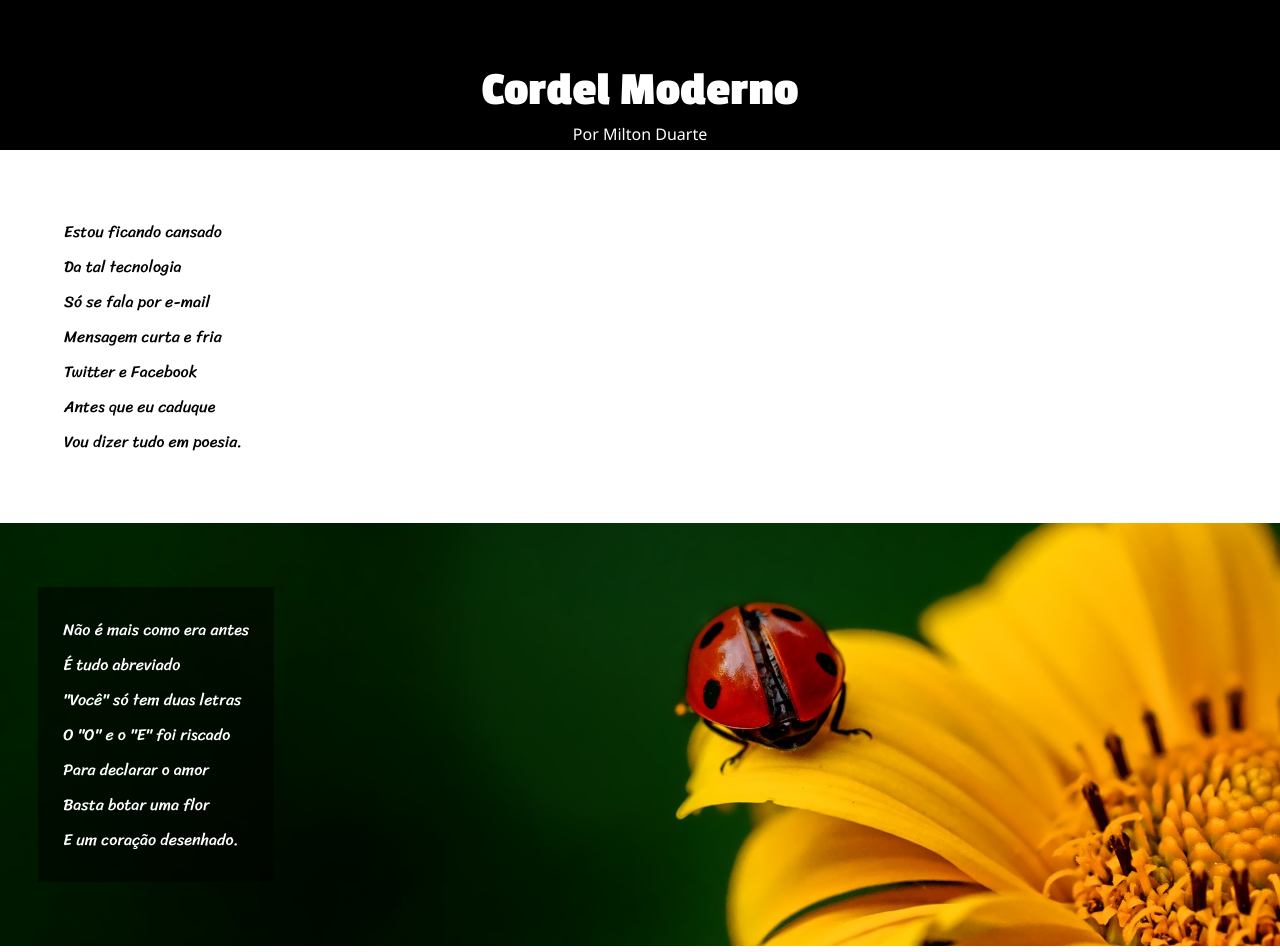
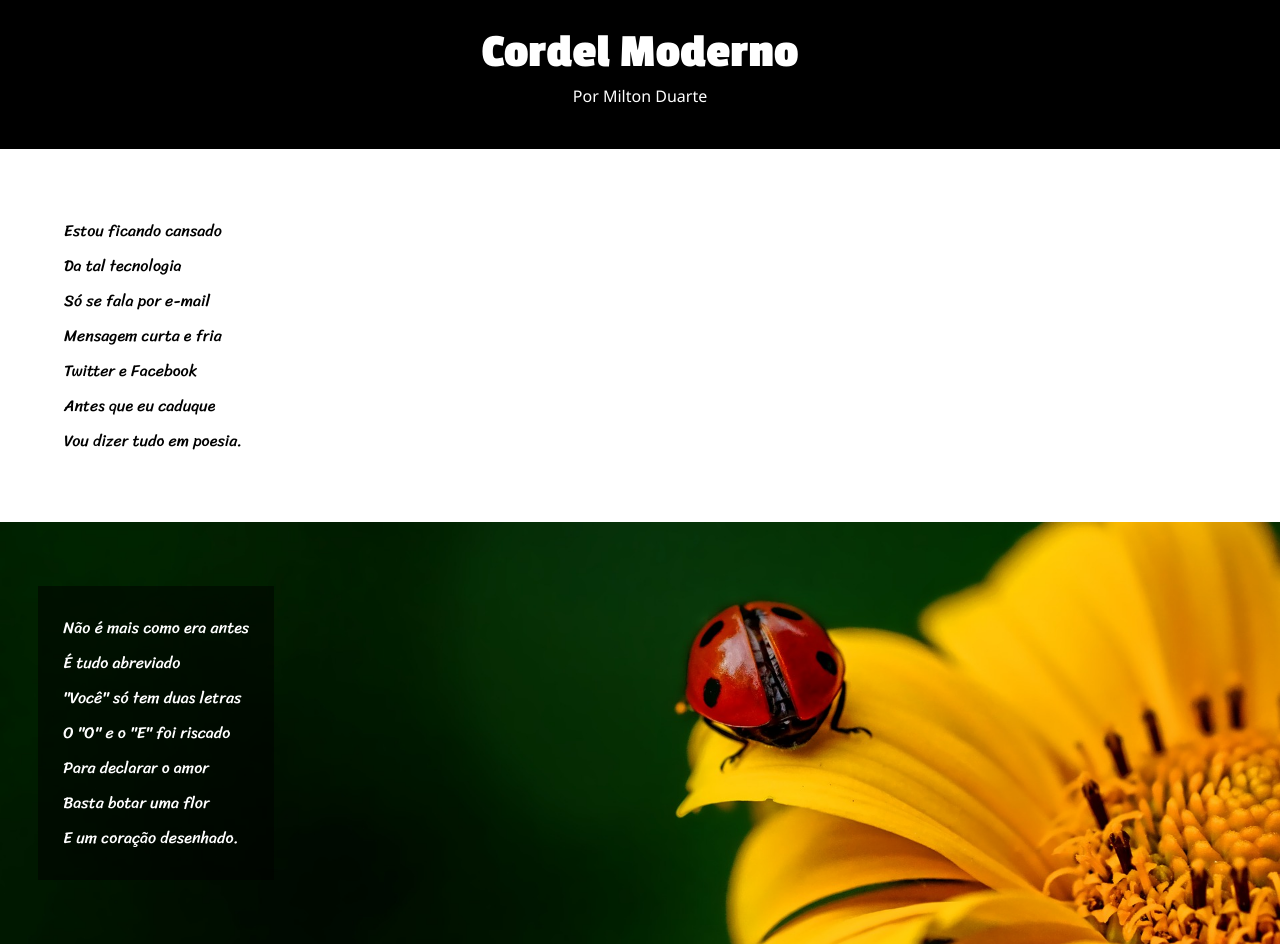
Before and after one commit to Guilherme-Drumond/html-css-e-javascript, a plain HTML site: page Pagina de login/home/desafios/d012/index.html in a window 1280 px wide. Shown: the top 952 px of the page. Drawn offline with Linux system fonts and the light colour scheme.

Commit message:
Update style.css

```diff
--- a/Pagina de login/home/desafios/d012/style.css
+++ b/Pagina de login/home/desafios/d012/style.css
@@ -12,11 +12,11 @@ header{
     min-width: 100%;
     max-height: 15vh;
     text-align: center;
-    padding-bottom: 30px;
+    padding-bottom: 35px;
 }
 
 header > h1{
-    padding-top: 5%;
+    padding-top: 2%;
     color: white;
     font-family: 'Passion One', sans-serif;
     font-weight: bolder;
@@ -66,7 +66,7 @@ section{
     background-image: url(imagens/background001.jpg);
     background-size: cover;
     background-repeat: no-repeat;
-    background-position: right center;
+    background-position: center;
     background-position: fixed;
 }
 
```
